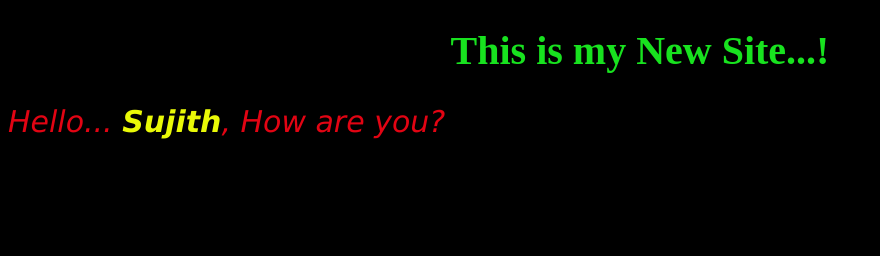
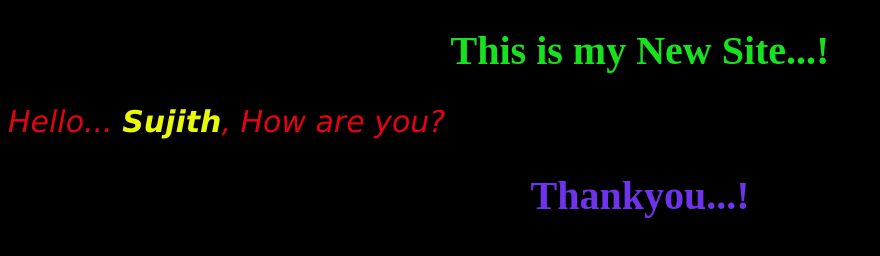
Before and after one commit to sujithmarlabs/webpage-test, a plain HTML site: page dockerfiles/index.html in a window 1280 px wide. Shown: the whole page, without its empty margins (0-880 px from the left). Drawn offline with Linux system fonts and the light colour scheme.

Commit message:
index file modified

```diff
--- a/dockerfiles/index.html
+++ b/dockerfiles/index.html
@@ -6,6 +6,7 @@
     <style>
       body { background-color: black; }
       h1 { color: #18e21f; text-align: center; font-size: 40px; }
+      h2 { color: #6e34eb; text-align: center; font-size: 40px; }
       p { font-family: verdana; font-size: 20px; color: #e20413; font-style: oblique; font-size: 30px;}
       b { color: #e9f907; }
     </style>
@@ -13,5 +14,6 @@
   <body>
     <h1>This is my New Site...!</h1>
     <p>Hello... <b>Sujith</b>, How are you?</p>
+    <h2>Thankyou...!</h2>
   </body>
 </html>
```
